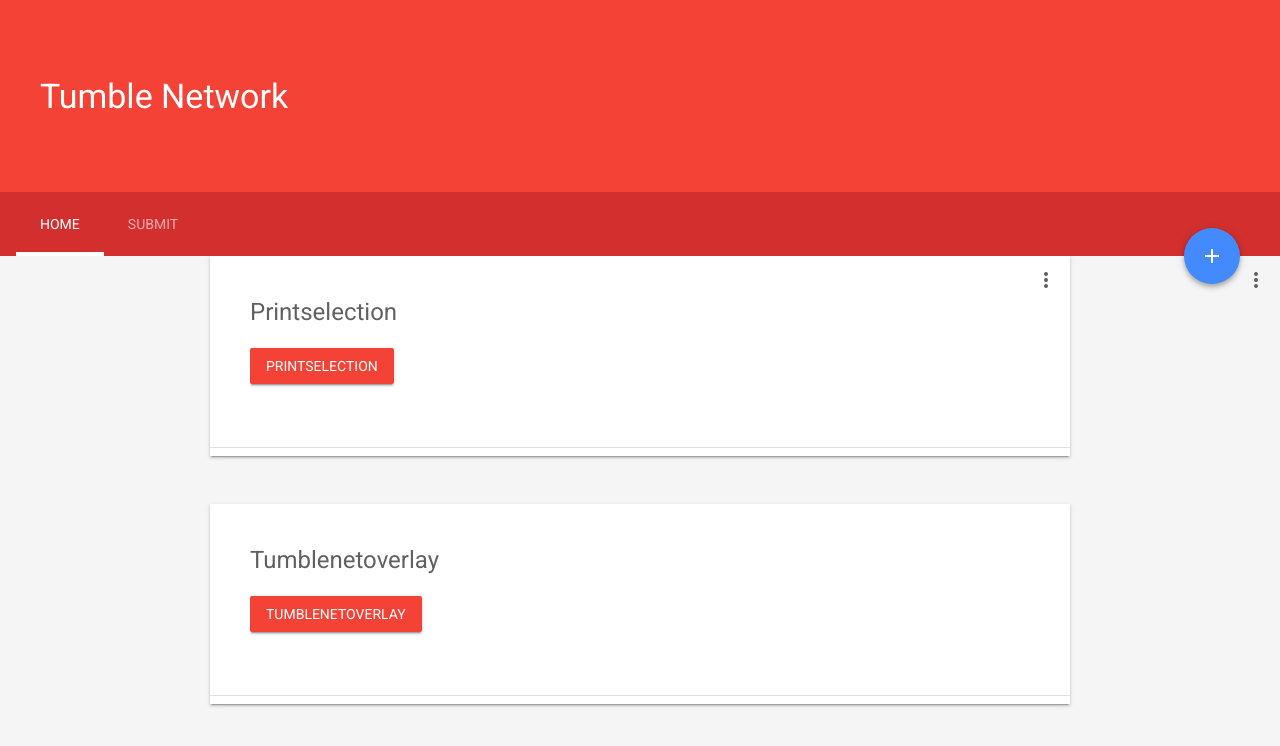
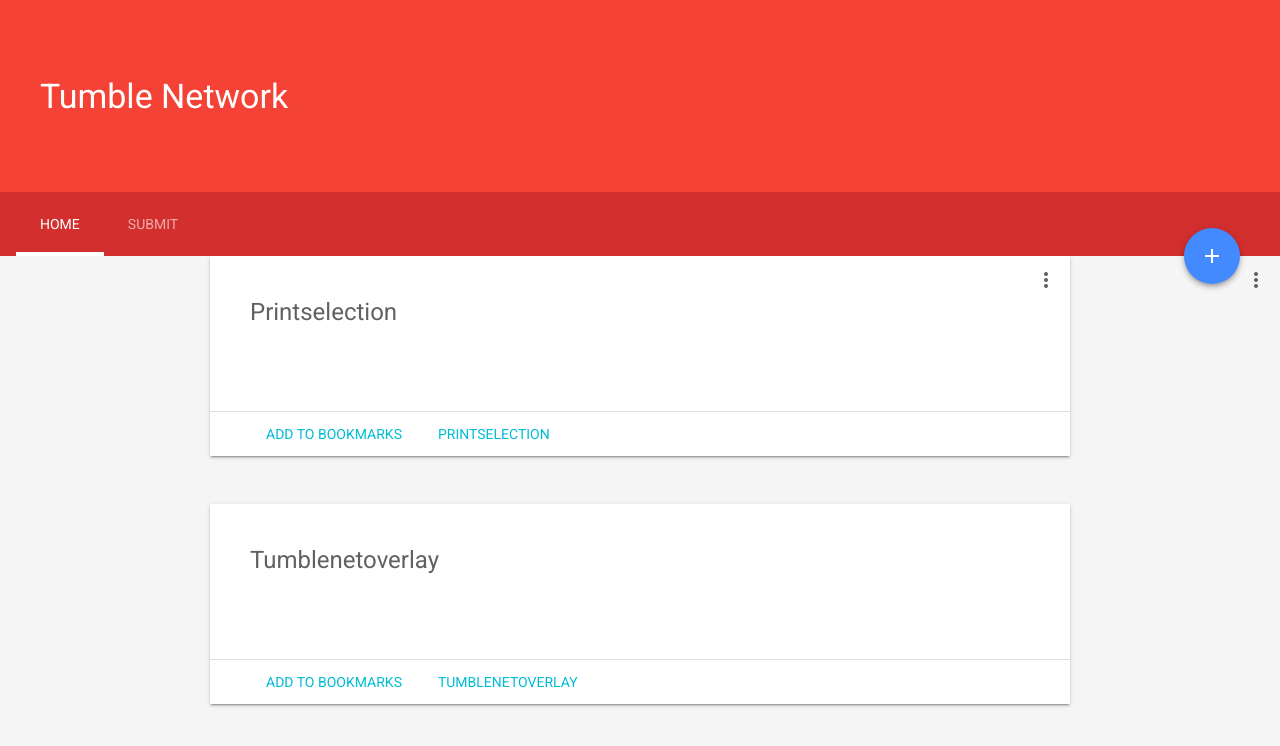
Before and after one commit to tumblenet/bookmarklets.tumblenet.ga, a Jekyll site: the page built from index.html, in a window 1280 px wide. Shown: the top 746 px of the page. Built offline with Jekyll 4.4.1, drawn with Linux system fonts in a browser that asks for light colours; nearby versions of some CDN libraries.

Commit message:
Update index.html

```diff
--- a/index.html
+++ b/index.html
@@ -8,17 +8,25 @@ layout: default
             <h4>{{ item.title }}</h4>
             {{ item.description }}
             <p>
+
+            </p>
+        </div>
+        <div class="mdl-card__actions">
+<a rel="sidebar" title="{{ item.title }}" href="javascript:(function(){
+if(typeof {{ item.title }} != 'undefined'){
+{{ item.title }}.Main();
+} else {
+document.body.appendChild(document.createElement('script')).src='{{ site.url | remove_first: 'https:' }}{{ item.url }}';
+}
+})();" class="mdl-button mdl-button--colored jQueryBookmark">Add to bookmarks</a>
+
                 <a rel="sidebar" title="{{ item.title }}" href="javascript:(function(){
 if(typeof {{ item.title }} != 'undefined'){
 {{ item.title }}.Main();
 } else {
 document.body.appendChild(document.createElement('script')).src='{{ site.url | remove_first: 'https:' }}{{ item.url }}';
 }
-})();" class="mdl-button mdl-button--colored mdl-button--raised jQueryBookmark">{{ item.title }}</a>
-            </p>
-        </div>
-        <div class="mdl-card__actions">
-
+})();" class="mdl-button">{{ item.title }}</a>
         </div>
     </div>
     <button class="mdl-button mdl-js-button mdl-js-ripple-effect mdl-button--icon" id="btn{{item.title | sligify }}">
```
